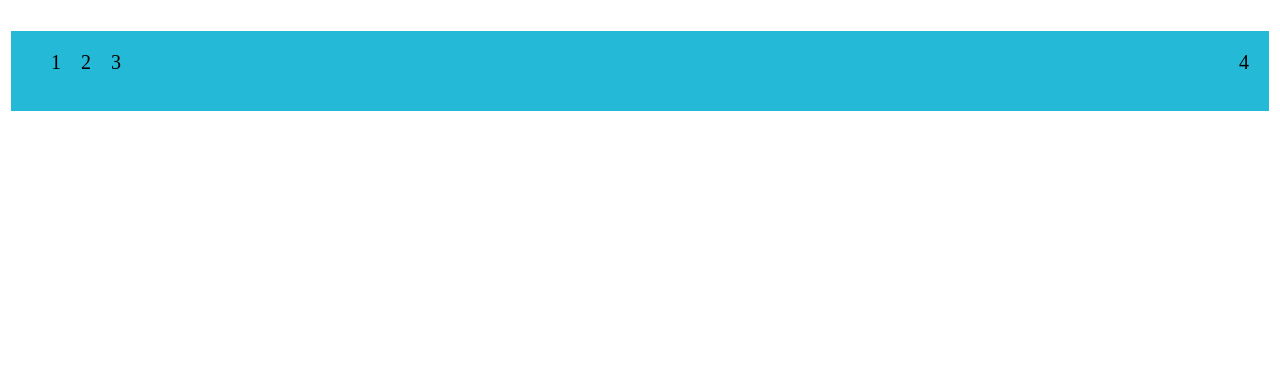
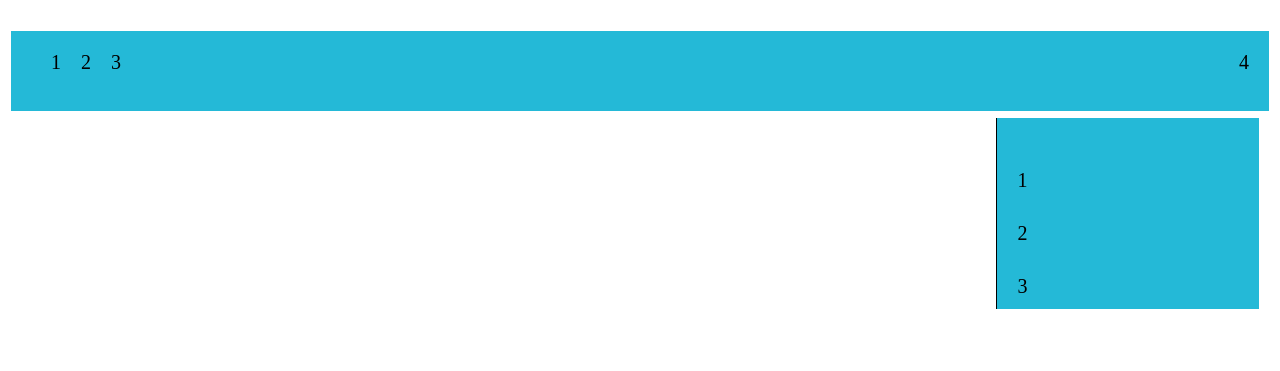
Before and after one commit to chimchimster/chimchimster-blog, a Django app: page / in a window 1280 px wide. Shown: the top 371 px of the page. Run offline with Django 4.2, Linux system fonts and the light colour scheme.

Commit message:
added sidebar + block content

```diff
--- a/privatesite/blog/static/blog/css/styles.css
+++ b/privatesite/blog/static/blog/css/styles.css
@@ -22,3 +22,31 @@ ul.main-menu li {
 ul.main-menu li.last {
     float: right;
 }
+
+.table-content {
+    width: 100%;
+    min-height: 100%;
+    height: 100%;
+}
+
+.right-chapters {
+    background: #24B9D7;
+    margin: 0;
+    border-left: 1px solid black;
+    min-height: 100%;
+    float: right;
+}
+
+.right-chapters ul {
+    width: 230px;
+    min-height: 100%;
+    margin: 0;
+    padding: 20px 10px 10px 20px;
+    list-style: none;
+    font-size: 20px;
+}
+
+.right-chapters ul li {
+    margin: 30px 0 0 0;
+    color: black;
+}
--- a/privatesite/blog/templates/blog/layout.html
+++ b/privatesite/blog/templates/blog/layout.html
@@ -21,5 +21,24 @@
                 </td>
             </tr>
         </table>
+    <table class="table-content">
+        <tr></tr>
+        <td class="right-chapters">
+            <ul>
+                <li>1</li>
+                <li>2</li>
+                <li>3</li>
+            </ul>
+        </td>
+        <!-- END OF SIDEBAR -->
+        <td class="content">
+                {% block endsidebar %}
+                {% endblock %}
+            <div class="content-text">
+                {% block content %}
+                {% endblock %}
+            </div>
+        </td>
+    </table>
     </body>
 </html>
```
